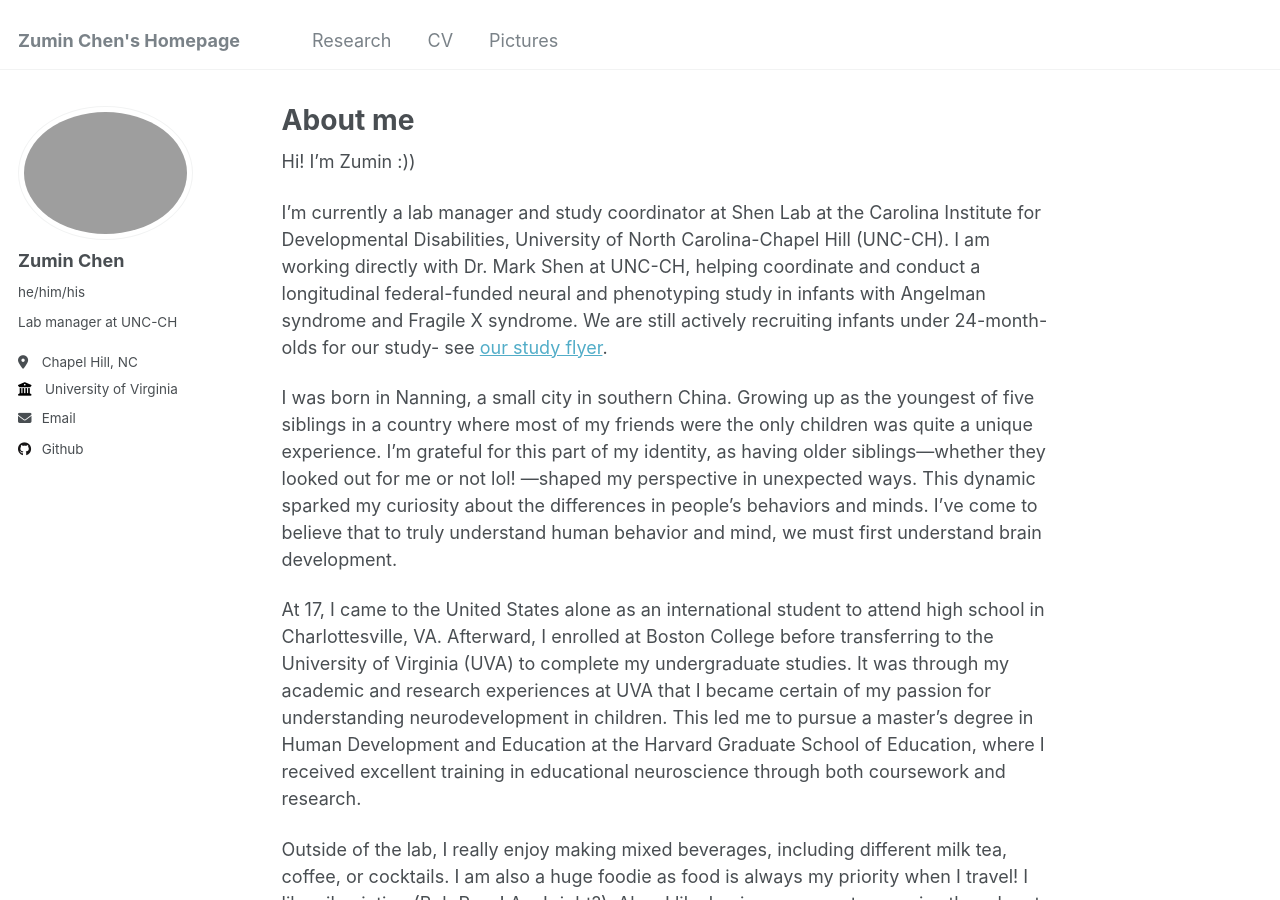
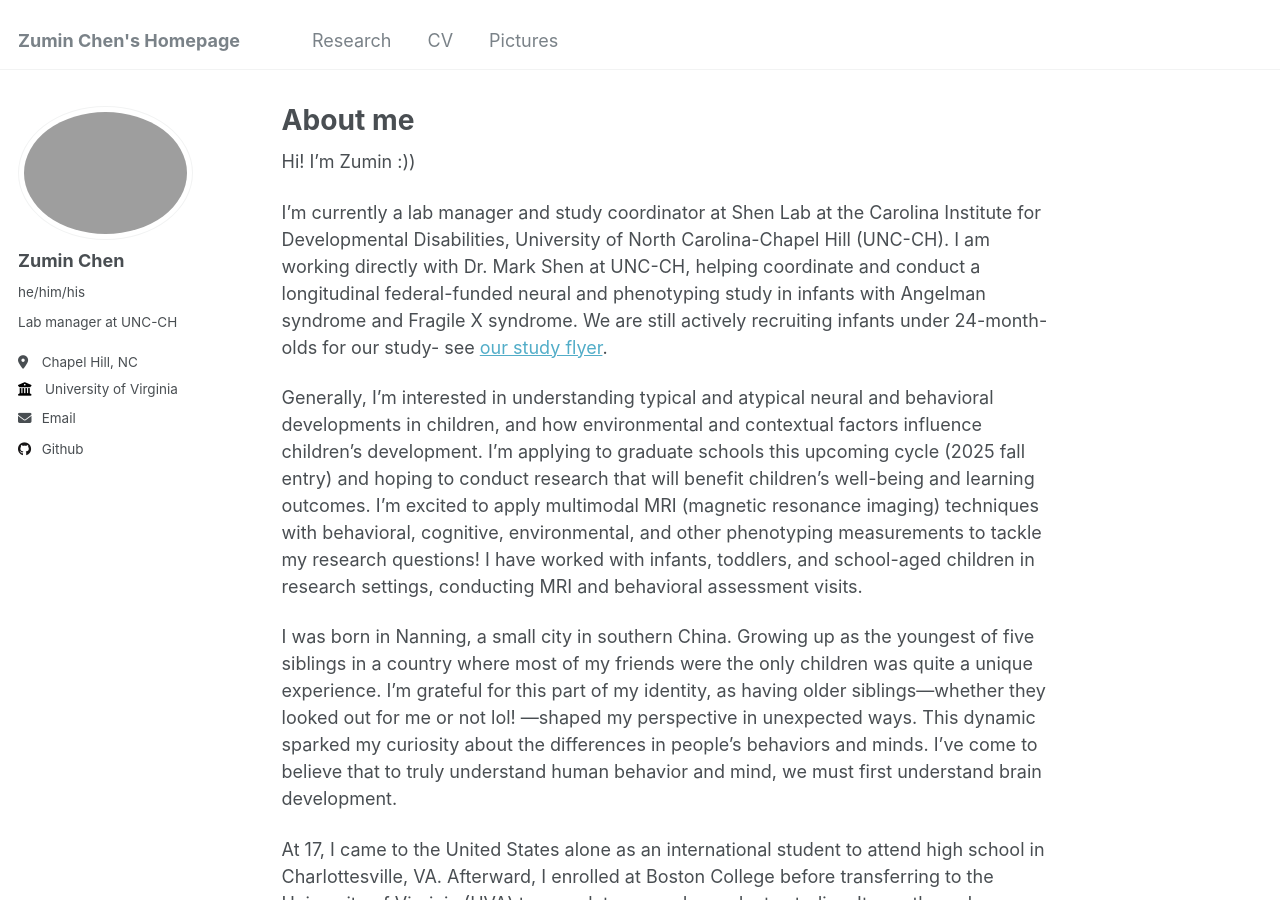
Before and after one commit to zumin-chen/Zumin-Chen, a Jekyll site: the page built from _pages/about.md, in a window 1280 px wide and 900 px high. Built offline with Jekyll 4.4.1, drawn with Linux system fonts in a browser that asks for light colours.

Commit message:
Update about.md

```diff
--- a/_pages/about.md
+++ b/_pages/about.md
@@ -11,6 +11,9 @@ Hi! I'm Zumin :))
 
 I'm currently a lab manager and study coordinator at Shen Lab at the Carolina Institute for Developmental Disabilities, University of North Carolina-Chapel Hill (UNC-CH). I am working directly with Dr. Mark Shen at UNC-CH, helping coordinate and conduct a longitudinal federal-funded neural and phenotyping study in infants with Angelman syndrome and Fragile X syndrome. We are still actively recruiting infants under 24-month-olds for our study- see [our study flyer](/images/IDDRC_AS_FXS_recruitment_flyer_July19_ZC.pdf).
 
+Generally, I'm interested in understanding typical and atypical neural and behavioral developments in children, and how environmental and contextual factors influence children's development. I'm applying to graduate schools this upcoming cycle (2025 fall entry) and hoping to conduct research that will benefit children's well-being and learning outcomes. I'm excited to apply multimodal MRI (magnetic resonance imaging) techniques with behavioral, cognitive, environmental, and other phenotyping measurements to tackle my research questions! I have worked with infants, toddlers, and school-aged children in research settings, conducting MRI and behavioral assessment visits.
+
+
 I was born in Nanning, a small city in southern China. Growing up as the youngest of five siblings in a country where most of my friends were the only children was quite a unique experience. I’m grateful for this part of my identity, as having older siblings—whether they looked out for me or not lol! —shaped my perspective in unexpected ways. This dynamic sparked my curiosity about the differences in people's behaviors and minds. I’ve come to believe that to truly understand human behavior and mind, we must first understand brain development.
 
 At 17, I came to the United States alone as an international student to attend high school in Charlottesville, VA. Afterward, I enrolled at Boston College before transferring to the University of Virginia (UVA) to complete my undergraduate studies. It was through my academic and research experiences at UVA that I became certain of my passion for understanding neurodevelopment in children. This led me to pursue a master’s degree in Human Development and Education at the Harvard Graduate School of Education, where I received excellent training in educational neuroscience through both coursework and research.
```
